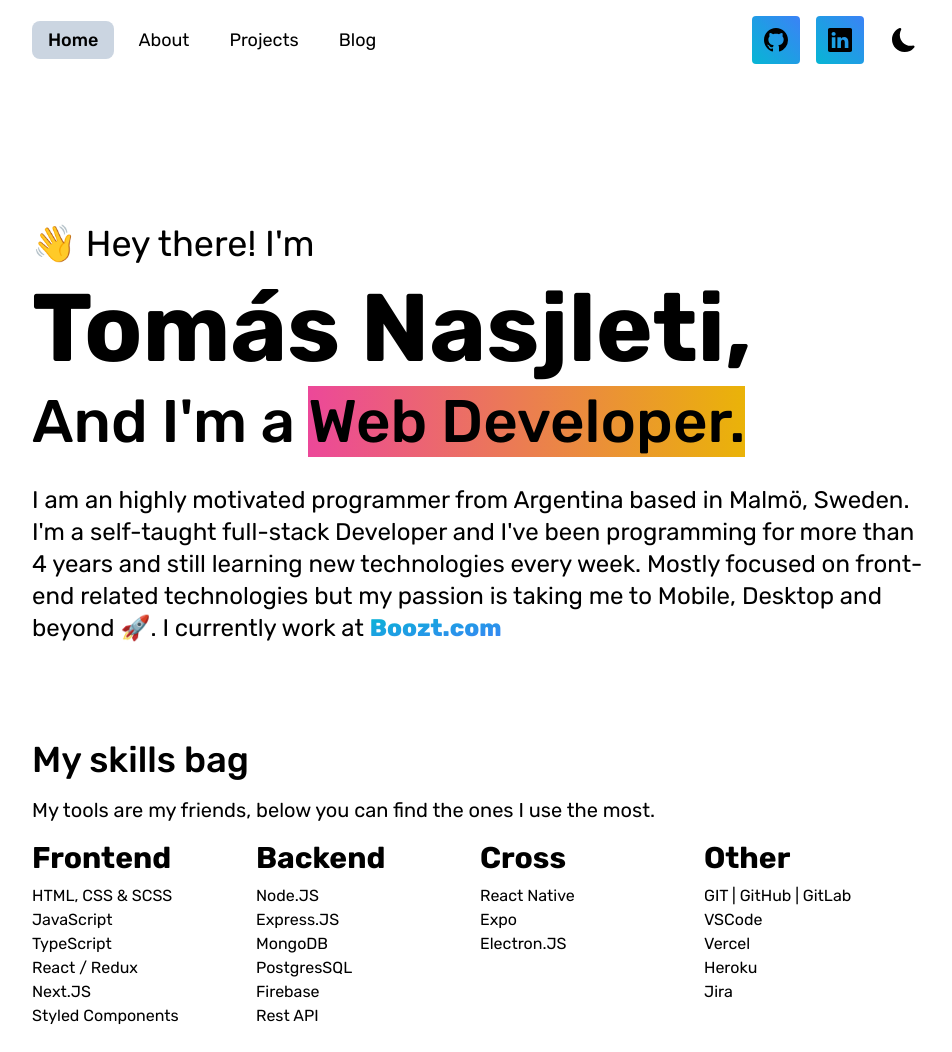
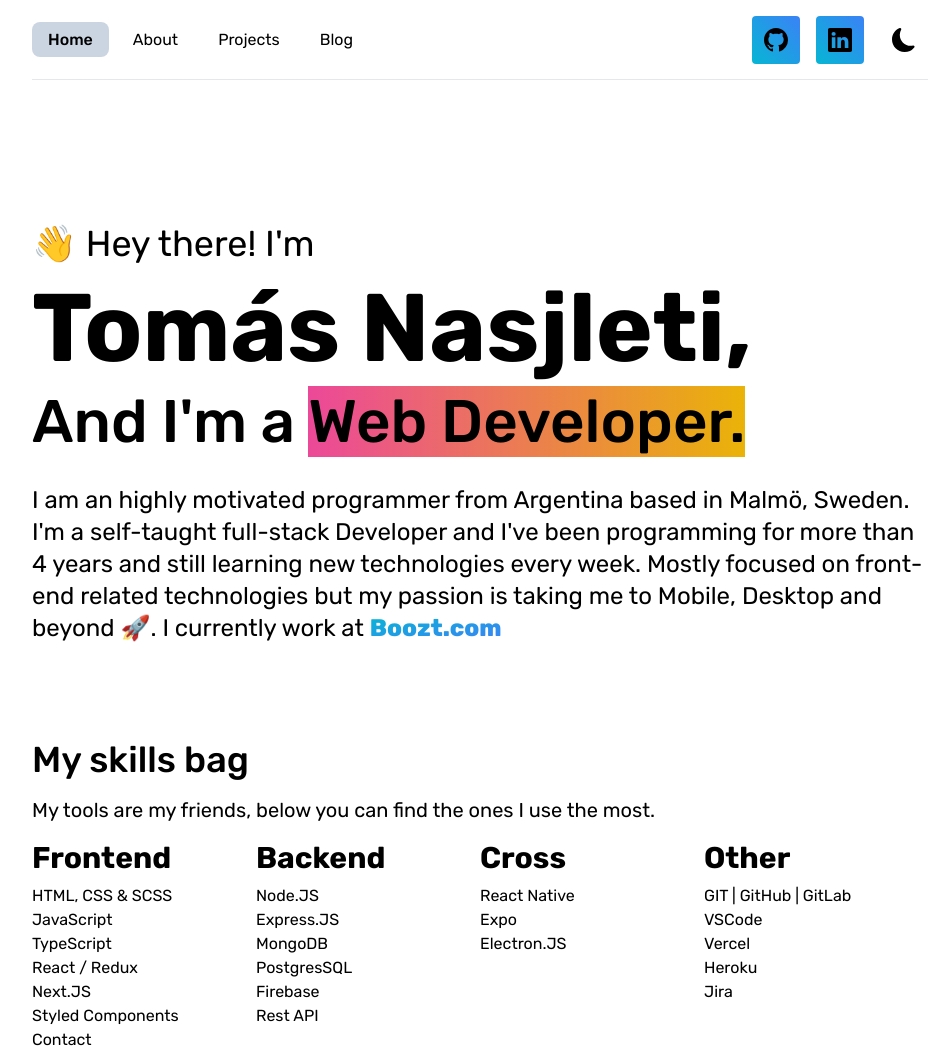
Before and after one commit to TomAndril/mywebsite-v2, a Next.js app: page / in a window 1280 px wide. Shown: the whole page, without its empty margins (160-1112 px from the left). Before the commit the page ends 1028 px from the top, so only its background shows below. Built offline with nearby package versions, Linux system fonts and the light colour scheme.

Commit message:
fixed navbar positioning

```diff
--- a/components/Header/PageLinks.tsx
+++ b/components/Header/PageLinks.tsx
@@ -37,7 +37,7 @@ const PageLinks: React.FC = () => {
                 route === l.url
                   ? `font-medium bg-slate-300 dark:bg-slate-800`
                   : `hover:bg-slate-200 hover:dark:bg-slate-700`
-              } text-lg px-4 py-2 mr-2 rounded-lg`}
+              } text-md px-4 py-2 mr-2 rounded-lg`}
             >
               {l.title}
             </a>
--- a/components/Header/index.tsx
+++ b/components/Header/index.tsx
@@ -37,7 +37,7 @@ const Header: React.FC = () => {
   }
 
   return (
-    <header className="h-20 flex items-center sticky top-0 bg-white dark:bg-slate-900">
+    <header className="h-20 flex items-center sticky top-0 bg-white dark:bg-slate-900 border-b dark:border-b-slate-700">
       <nav className="flex w-full justify-between flex-wrap">
         <PageLinks />
         <SocialLinks />
@@ -50,7 +50,7 @@ const Header: React.FC = () => {
           } absolute top-0 h-64 w-screen -mx-8 bg-white dark:bg-slate-900 border-b dark:border-b-slate-700`}
         >
           <nav className="h-20 flex items-center w-full">
-            <div className="ml-auto right-12 absolute">
+            <div className="ml-auto right-8 absolute">
               <Hamburger onToggle={handleToggleMenu} toggled={menuOpen} />
             </div>
             <div className="mt-48 flex flex-col items-center w-full">
--- a/pages/index.tsx
+++ b/pages/index.tsx
@@ -5,7 +5,7 @@ import Text from "../components/Text"
 
 const Hero: React.FC = () => {
   return (
-    <div className="mt-36">
+    <div className="mt-24 md:mt-36">
       <Text
         variant="span"
         className="text-xl sm:text-2xl md:text-3xl lg:text-4xl"
@@ -35,7 +35,7 @@ const Hero: React.FC = () => {
         Sweden. I'm a self-taught full-stack Developer and I've been programming
         for more than 4 years and still learning new technologies every week.
         Mostly focused on front-end related technologies but my passion is
-        taking me to Mobile, Desktop and beyond 🚀. I currently work at {" "}
+        taking me to Mobile, Desktop and beyond 🚀. I currently work at{" "}
         <a
           target="_blank"
           rel="noreferrer"
@@ -119,11 +119,20 @@ const MySkills: React.FC = () => {
   )
 }
 
+const Contact: React.FC = () => {
+  return (
+    <div>
+      <h1>Contact</h1>
+    </div>
+  )
+}
+
 const Home: NextPage = () => {
   return (
     <BaseLayout>
       <Hero />
       <MySkills />
+      <Contact />
     </BaseLayout>
   )
 }
```
